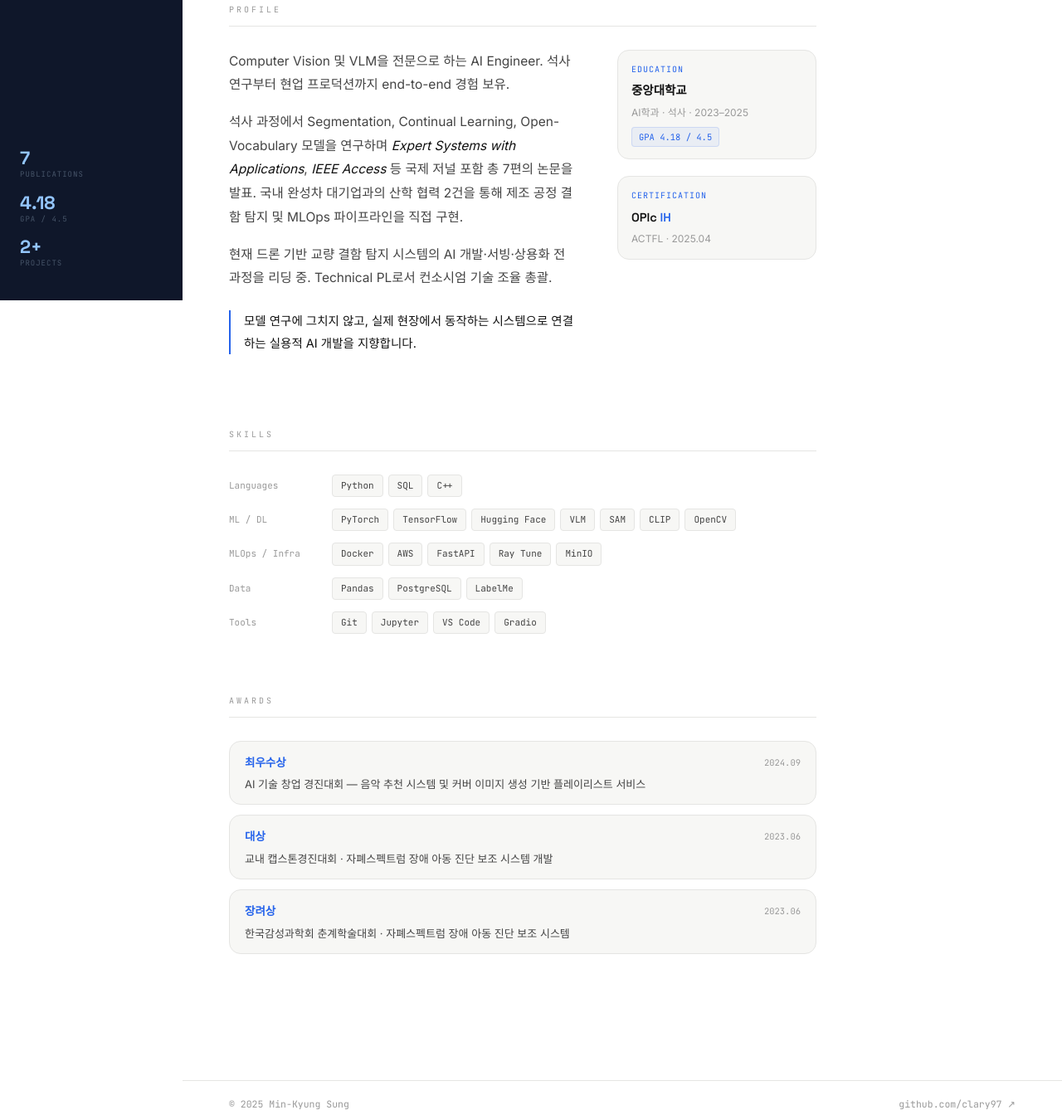
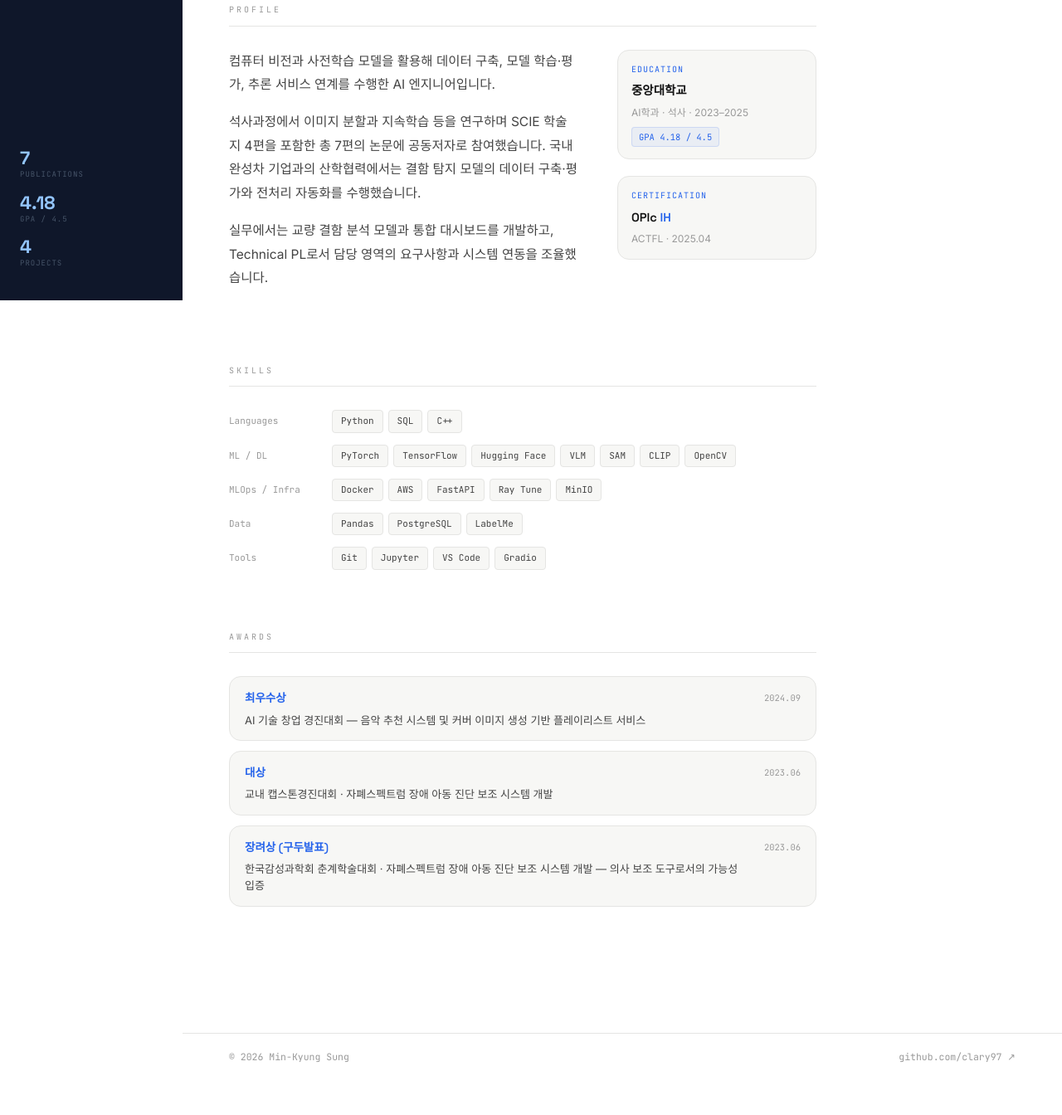
Before and after one commit to clary97/mk_portfolio, a plain HTML site: page index.html in a window 1280 px wide. Shown: the part 438-1782 px from the top of the page at 83% size. After the commit the page ends 1740 px from the top, so only its background shows below. Drawn offline with Linux system fonts and the light colour scheme.

Commit message:
Update index.html

```diff
--- a/index.html
+++ b/index.html
@@ -639,7 +639,7 @@ main {
       <div class="side-stat-label">GPA / 4.5</div>
     </div>
     <div>
-      <div class="side-stat-num">2+</div>
+      <div class="side-stat-num">4</div>
       <div class="side-stat-label">PROJECTS</div>
     </div>
   </div>
@@ -664,10 +664,9 @@ main {
     <div class="section-label mono">PROFILE</div>
     <div class="profile-grid">
       <div class="profile-text">
-        <p>Computer Vision 및 VLM을 전문으로 하는 AI Engineer. 석사 연구부터 현업 프로덕션까지 end-to-end 경험 보유.</p>
-        <p>석사 과정에서 Segmentation, Continual Learning, Open-Vocabulary 모델을 연구하며 <em>Expert Systems with Applications</em>, <em>IEEE Access</em> 등 국제 저널 포함 총 7편의 논문을 발표. 국내 완성차 대기업과의 산학 협력 2건을 통해 제조 공정 결함 탐지 및 MLOps 파이프라인을 직접 구현.</p>
-        <p>현재 드론 기반 교량 결함 탐지 시스템의 AI 개발·서빙·상용화 전 과정을 리딩 중. Technical PL로서 컨소시엄 기술 조율 총괄.</p>
-        <p class="profile-motto">모델 연구에 그치지 않고, 실제 현장에서 동작하는 시스템으로 연결하는 실용적 AI 개발을 지향합니다.</p>
+        <p>컴퓨터 비전과 사전학습 모델을 활용해 데이터 구축, 모델 학습·평가, 추론 서비스 연계를 수행한 AI 엔지니어입니다.</p>
+        <p>석사과정에서 이미지 분할과 지속학습 등을 연구하며 SCIE 학술지 4편을 포함한 총 7편의 논문에 공동저자로 참여했습니다. 국내 완성차 기업과의 산학협력에서는 결함 탐지 모델의 데이터 구축·평가와 전처리 자동화를 수행했습니다.</p>
+        <p>실무에서는 교량 결함 분석 모델과 통합 대시보드를 개발하고, Technical PL로서 담당 영역의 요구사항과 시스템 연동을 조율했습니다.</p>
       </div>
       <div class="profile-meta">
         <div class="meta-block">
@@ -730,8 +729,8 @@ main {
       </div>
       <div class="award-item">
         <div class="award-left">
-          <span class="award-rank">장려상</span>
-          <span class="award-desc">한국감성과학회 춘계학술대회 · 자폐스펙트럼 장애 아동 진단 보조 시스템</span>
+          <span class="award-rank">장려상 (구두발표)</span>
+          <span class="award-desc">한국감성과학회 춘계학술대회 · 자폐스펙트럼 장애 아동 진단 보조 시스템 개발 — 의사 보조 도구로서의 가능성 입증</span>
         </div>
         <span class="award-date mono">2023.06</span>
       </div>
@@ -740,7 +739,7 @@ main {
 </main>
 
 <footer class="footer">
-  <span class="mono">© 2025 Min-Kyung Sung</span>
+  <span class="mono">© 2026 Min-Kyung Sung</span>
   <a href="https://github.com/clary97" target="_blank" class="mono footer-link">github.com/clary97 ↗</a>
 </footer>
 
```
